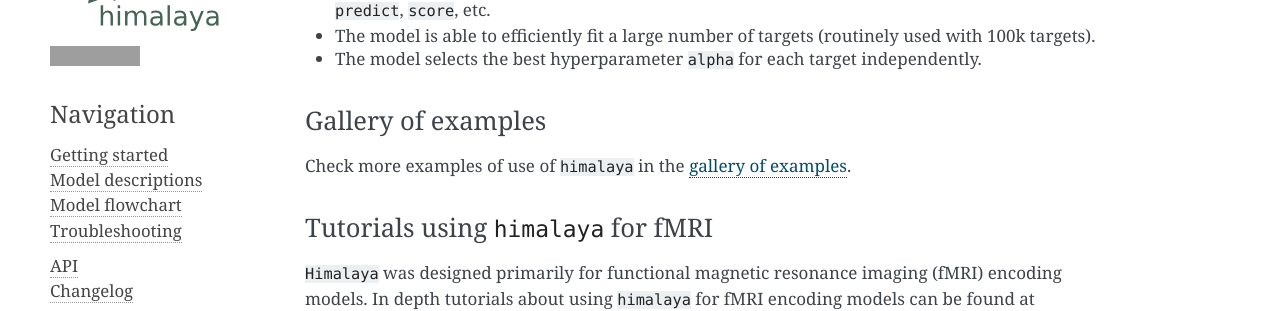
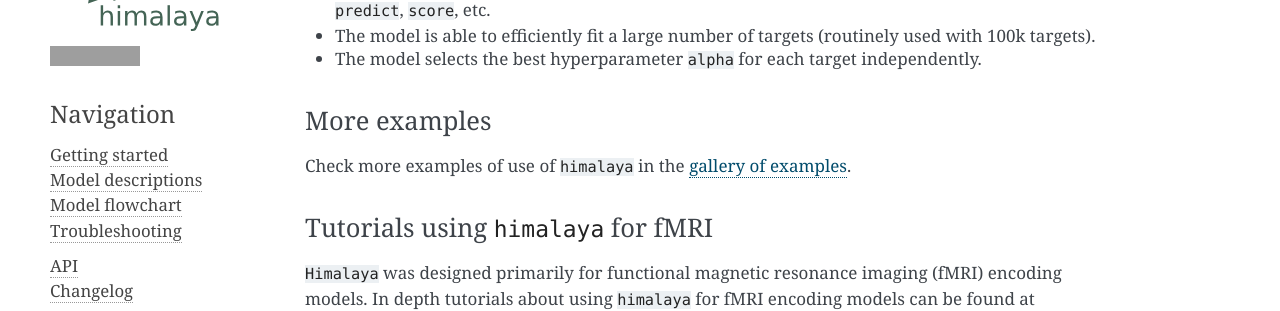
Before and after one commit to gallantlab/himalaya, a Sphinx documentation site: the page built from doc/getting_started.rst, in a window 1280 px wide and 900 px high, scrolled down 657 px, cut to the strip 157-468 px from the top of the window. Built offline with Sphinx 7.4.7, drawn with Linux system fonts in a browser that asks for light colours; pages that are not in the unit, such as notebooks, are missing from menus; grey boxes are pictures that could not be loaded.

Commit message:
MNT fix rst formatting

```diff
--- a/README.rst
+++ b/README.rst
@@ -39,8 +39,8 @@ Example
 - The model selects the best hyperparameter ``alpha`` for each target
   independently.
 
-Gallery of examples
--------------------
+More examples
+-------------
 
 Check more examples of use of ``himalaya`` in the `gallery of examples
 <https://gallantlab.github.io/himalaya/_auto_examples/index.html>`_.
@@ -173,4 +173,4 @@ If you use ``himalaya`` in your work, please give it a star and cite our
 (future) publication:
 
 .. [1] Dupré La Tour, T., Eickenberg, M., & Gallant, J. L. (2021).
-	Feature-space selection with banded ridge regression. *In preparation*.
+   Feature-space selection with banded ridge regression. *In preparation*.
--- a/doc/flowchart.rst
+++ b/doc/flowchart.rst
@@ -13,7 +13,6 @@ The following flowchart can be used as a guide to select the right estimator.
     OK(Hyperparameters ?)
     MR(Hyperparameters ?)
     MK(Hyperparameters ?)
-
 
     A-- one-->O;
     A--multiple-->M;
```
Also changed, not shown: doc/changelog.rst (line endings or trailing spaces).
